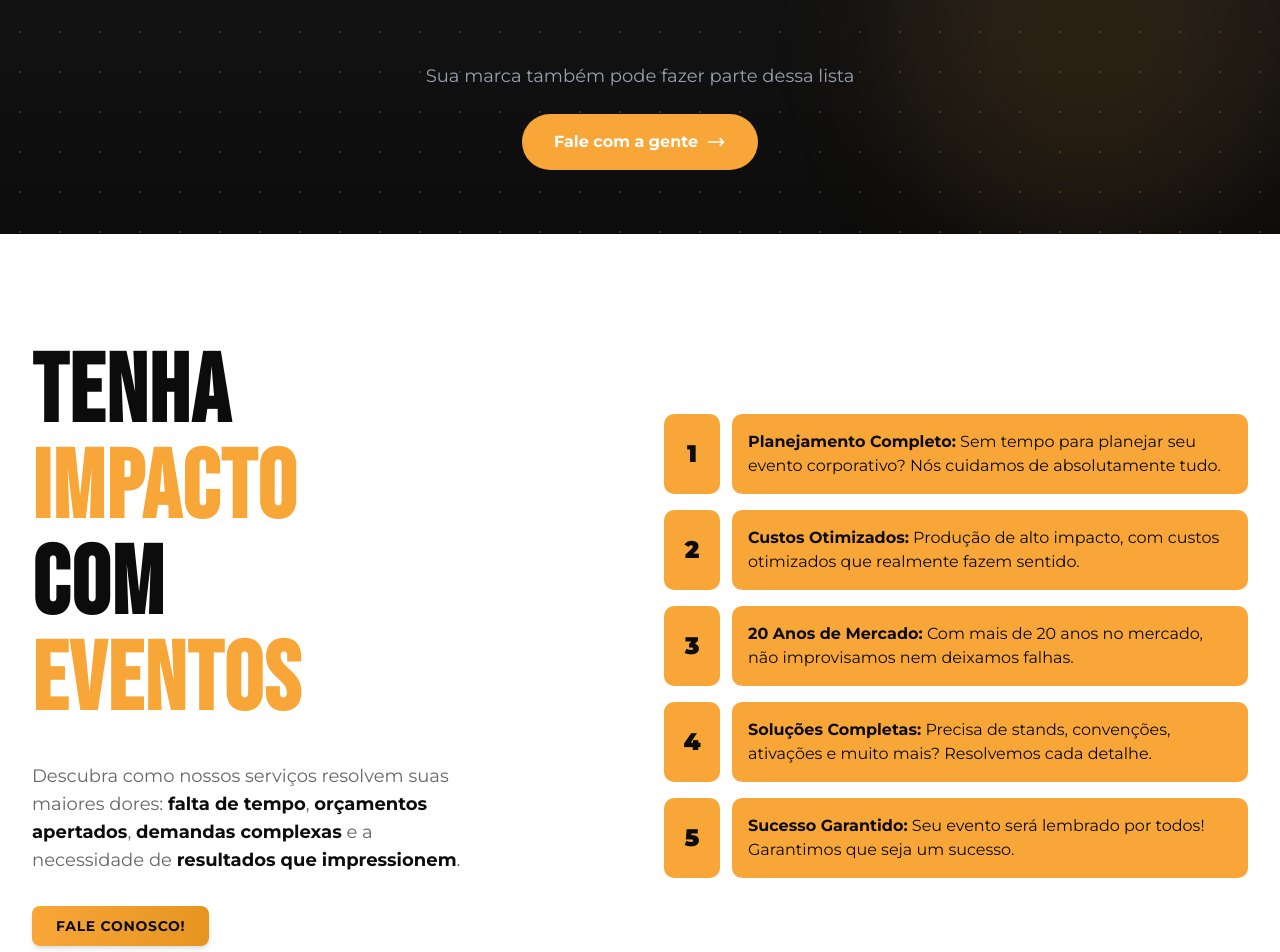
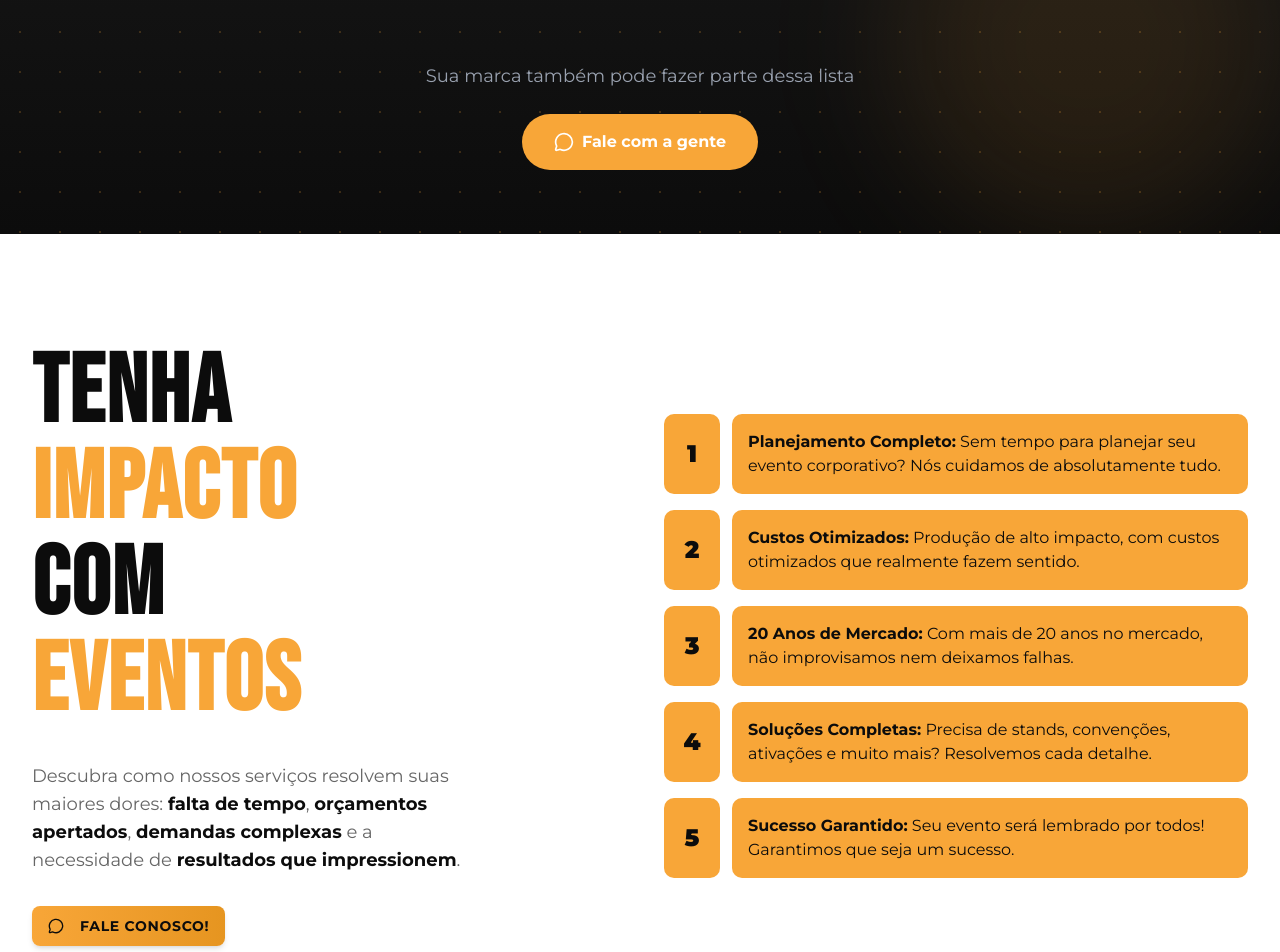
Before and after one commit to chrmartins/claudio-eventos, a Next.js app: page / in a window 1280 px wide. Shown: the part 1580-2532 px from the top of the page. Built offline with nearby package versions, Linux system fonts and the light colour scheme.

Commit message:
feat: add centralized WhatsApp configuration and URL generation function

```diff
--- a/src/app/sobre/page.tsx
+++ b/src/app/sobre/page.tsx
@@ -59,33 +59,6 @@ const values = [
     icon: Lightbulb,
     title: "Inovação",
     description: "Sempre buscando as melhores tendências do mercado.",
-  },
-];
-
-const team = [
-  {
-    name: "Ana Silva",
-    role: "Diretora Criativa",
-    image:
-      "https://images.unsplash.com/photo-1494790108377-be9c29b29330?w=400&h=400&fit=crop",
-  },
-  {
-    name: "Carlos Santos",
-    role: "Gerente de Projetos",
-    image:
-      "https://images.unsplash.com/photo-1472099645785-5658abf4ff4e?w=400&h=400&fit=crop",
-  },
-  {
-    name: "Mariana Costa",
-    role: "Coordenadora de Eventos",
-    image:
-      "https://images.unsplash.com/photo-1438761681033-6461ffad8d80?w=400&h=400&fit=crop",
-  },
-  {
-    name: "Roberto Lima",
-    role: "Diretor Comercial",
-    image:
-      "https://images.unsplash.com/photo-1507003211169-0a1dd7228f2d?w=400&h=400&fit=crop",
   },
 ];
 
@@ -203,28 +176,14 @@ export default function SobrePage() {
             </p>
           </div>
 
-          <div className="grid gap-8 sm:grid-cols-2 lg:grid-cols-4">
-            {team.map((member) => (
-              <Card key={member.name} className="overflow-hidden group">
-                <CardContent className="p-0">
-                  <div className="relative aspect-square overflow-hidden">
-                    <Image
-                      src={member.image}
-                      alt={member.name}
-                      fill
-                      className="object-cover transition-transform duration-300 group-hover:scale-105"
-                      sizes="(max-width: 640px) 100vw, (max-width: 1024px) 50vw, 25vw"
-                    />
-                  </div>
-                  <div className="p-4 text-center">
-                    <h3 className="font-semibold">{member.name}</h3>
-                    <p className="text-sm text-muted-foreground">
-                      {member.role}
-                    </p>
-                  </div>
-                </CardContent>
-              </Card>
-            ))}
+          <div className="relative rounded-2xl overflow-hidden">
+            <Image
+              src="/foto-equipe.png"
+              alt="Equipe OBC Produções"
+              width={1400}
+              height={600}
+              className="w-full h-auto object-cover"
+            />
           </div>
         </section>
 
--- a/src/components/layout/footer.tsx
+++ b/src/components/layout/footer.tsx
@@ -5,8 +5,8 @@ import Image from "next/image";
 import Link from "next/link";
 
 const socialLinks = [
-  { name: "Instagram", href: "https://instagram.com", icon: Instagram },
-  { name: "LinkedIn", href: "https://linkedin.com", icon: Linkedin },
+  { name: "Instagram", href: "https://www.instagram.com/obcproducoes", icon: Instagram },
+  { name: "LinkedIn", href: "https://www.linkedin.com/company/obcproducoes", icon: Linkedin },
 ];
 
 const quickLinks = [
@@ -122,7 +122,7 @@ export function Footer() {
                   className="flex items-center gap-3 text-sm text-foreground/70 hover:text-primary transition-colors"
                 >
                   <Mail className="h-4 w-4 text-primary" />
-                  contato@obcproducoes.com.br
+                  comercial@obcproducoes.com.br
                 </a>
               </li>
               <li>
@@ -149,7 +149,7 @@ export function Footer() {
               reservados.
             </p>
             <p className="text-xs text-foreground/50">
-              CNPJ: 00.000.000/0001-00
+              CNPJ: 45.181.917/0001-78
             </p>
           </div>
         </div>
--- a/src/components/sections/about-section.tsx
+++ b/src/components/sections/about-section.tsx
@@ -1,5 +1,6 @@
+import { getWhatsAppUrl } from "@/lib/whatsapp";
 import { Button } from "@/components/ui/button";
-import { CheckCircle } from "lucide-react";
+import { CheckCircle, MessageCircle } from "lucide-react";
 import Link from "next/link";
 
 const highlights = [
@@ -134,7 +135,10 @@ export function AboutSection() {
                 variant="outline"
                 className="border-secondary-foreground text-secondary-foreground hover:bg-secondary-foreground hover:text-secondary"
               >
-                <Link href="/contato">Seja Nosso Parceiro!</Link>
+                <a href={getWhatsAppUrl("Olá! Gostaria de ser parceiro da OBC Produções.")} target="_blank" rel="noopener noreferrer">
+                  <MessageCircle className="mr-2 h-4 w-4" />
+                  Seja Nosso Parceiro!
+                </a>
               </Button>
             </div>
           </div>
--- a/src/components/sections/clients-section.tsx
+++ b/src/components/sections/clients-section.tsx
@@ -1,7 +1,8 @@
 "use client";
 
+import { getWhatsAppUrl } from "@/lib/whatsapp";
 import { motion } from "framer-motion";
-import { Star } from "lucide-react";
+import { MessageCircle, Star } from "lucide-react";
 import Image from "next/image";
 
 export function ClientsSection() {
@@ -105,23 +106,13 @@ export function ClientsSection() {
               Sua marca também pode fazer parte dessa lista
             </p>
             <a
-              href="/contato"
+              href={getWhatsAppUrl("Olá! Vi que vocês trabalham com grandes marcas e gostaria de saber mais.")}
+              target="_blank"
+              rel="noopener noreferrer"
               className="inline-flex items-center gap-2 px-8 py-4 bg-primary hover:bg-primary/90 text-white font-bold rounded-full transition-all duration-300 hover:transform hover:scale-105 hover:shadow-lg hover:shadow-primary/25"
             >
+              <MessageCircle className="w-5 h-5" />
               Fale com a gente
-              <svg
-                className="w-5 h-5"
-                fill="none"
-                stroke="currentColor"
-                viewBox="0 0 24 24"
-              >
-                <path
-                  strokeLinecap="round"
-                  strokeLinejoin="round"
-                  strokeWidth={2}
-                  d="M17 8l4 4m0 0l-4 4m4-4H3"
-                />
-              </svg>
             </a>
           </div>
         </motion.div>
--- a/src/components/sections/cta-section.tsx
+++ b/src/components/sections/cta-section.tsx
@@ -1,10 +1,11 @@
 "use client";
 
+import { getWhatsAppUrl } from "@/lib/whatsapp";
 import { Button } from "@/components/ui/button";
-import { ArrowRight, Phone } from "lucide-react";
-import Link from "next/link";
+import { ArrowRight, MessageCircle } from "lucide-react";
 
 export function CtaSection() {
+  const whatsappUrl = getWhatsAppUrl("Olá! Gostaria de solicitar um orçamento para meu evento.");
   return (
     <section className="py-20 sm:py-28 bg-primary relative overflow-hidden">
       {/* Background Pattern */}
@@ -50,10 +51,11 @@ export function CtaSection() {
               variant="secondary"
               className="font-bold text-lg px-8 py-6 group"
             >
-              <Link href="/contato">
+              <a href={whatsappUrl} target="_blank" rel="noopener noreferrer">
+                <MessageCircle className="mr-2 h-5 w-5" />
                 Solicite um Orçamento
                 <ArrowRight className="ml-2 h-5 w-5 transition-transform group-hover:translate-x-1" />
-              </Link>
+              </a>
             </Button>
           </div>
 
--- a/src/components/sections/impact-section.tsx
+++ b/src/components/sections/impact-section.tsx
@@ -1,7 +1,8 @@
 "use client";
 
+import { getWhatsAppUrl } from "@/lib/whatsapp";
 import { Button } from "@/components/ui/button";
-import Link from "next/link";
+import { MessageCircle } from "lucide-react";
 
 export function ImpactSection() {
   return (
@@ -33,7 +34,10 @@ export function ImpactSection() {
                 size="lg"
                 className="font-bold uppercase tracking-wider"
               >
-                <Link href="/contato">Fale Conosco!</Link>
+                <a href={getWhatsAppUrl()} target="_blank" rel="noopener noreferrer">
+                  <MessageCircle className="mr-2 h-5 w-5" />
+                  Fale Conosco!
+                </a>
               </Button>
             </div>
           </div>
--- a/src/components/whatsapp-button.tsx
+++ b/src/components/whatsapp-button.tsx
@@ -1,19 +1,17 @@
 "use client";
 
+import { getWhatsAppUrl, WHATSAPP_CONFIG } from "@/lib/whatsapp";
 import { Button } from "@/components/ui/button";
 import { MessageCircle } from "lucide-react";
 
 interface WhatsAppButtonProps {
-  phoneNumber?: string;
   message?: string;
 }
 
 export function WhatsAppButton({
-  phoneNumber = "5521981877459",
-  message = "Olá! Gostaria de saber mais sobre os serviços de eventos.",
+  message = WHATSAPP_CONFIG.defaultMessage,
 }: WhatsAppButtonProps) {
-  const encodedMessage = encodeURIComponent(message);
-  const whatsappUrl = `https://wa.me/${phoneNumber}?text=${encodedMessage}`;
+  const whatsappUrl = getWhatsAppUrl(message);
 
   return (
     <a
--- /dev/null
+++ b/src/lib/whatsapp.ts
@@ -0,0 +1,11 @@
+// Configuração centralizada do WhatsApp
+export const WHATSAPP_CONFIG = {
+  phoneNumber: "5521981877459",
+  defaultMessage: "Olá! Gostaria de saber mais sobre os serviços de eventos.",
+};
+
+export function getWhatsAppUrl(customMessage?: string): string {
+  const message = customMessage || WHATSAPP_CONFIG.defaultMessage;
+  const encodedMessage = encodeURIComponent(message);
+  return `https://wa.me/${WHATSAPP_CONFIG.phoneNumber}?text=${encodedMessage}`;
+}
```
Also changed, not shown: public/foto-equipe.png (added).
